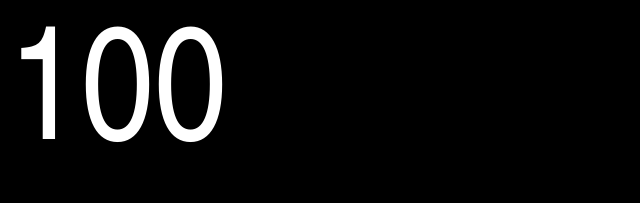
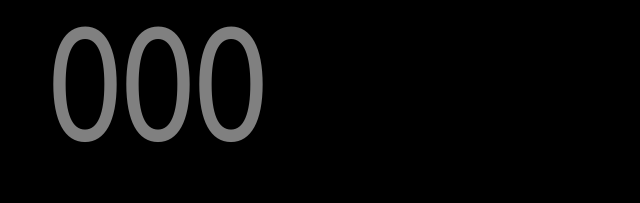
Before and after one commit to bernie-wids/jquery-launchly-counter, a plain HTML site: page index.html in a window 1280 px wide. Shown: the whole page, without its empty margins (0-640 px from the left). Drawn offline with nearby package versions, Linux system fonts and the light colour scheme.

Commit message:
added hover effect

```diff
--- a/css/style.css
+++ b/css/style.css
@@ -3,3 +3,18 @@ body {
 	color: #fff;
 	font: 10em "arial narrow";
 }
+
+#counter {
+	display: block;
+	width: 300px;
+	text-align: center;
+	opacity: 0.5;
+	-webkit-transition: opacity 5s linear;
+	-moz-transition: opacity 5s linear;
+	-o-transition: opacity 5s linear;
+	transition: opacity 5s linear;
+}
+
+#counter.come-in {
+	opacity: 1;
+}
--- a/js/script.js
+++ b/js/script.js
@@ -3,9 +3,15 @@ $(document).ready(function() {
 	var counter = $('#counter').launchlyCounter({
 		start: 0,
 		end: 100,
-		duration: 1000
+		duration: 5000
 	});
 
-	counter.go(1);
+	$('#counter').hover(function(){
+		$(this).addClass('come-in');
+		counter.go(1);
+	},function(){
+		$(this).removeClass('come-in');
+		counter.go(-1);
+	});
 
 });
```
